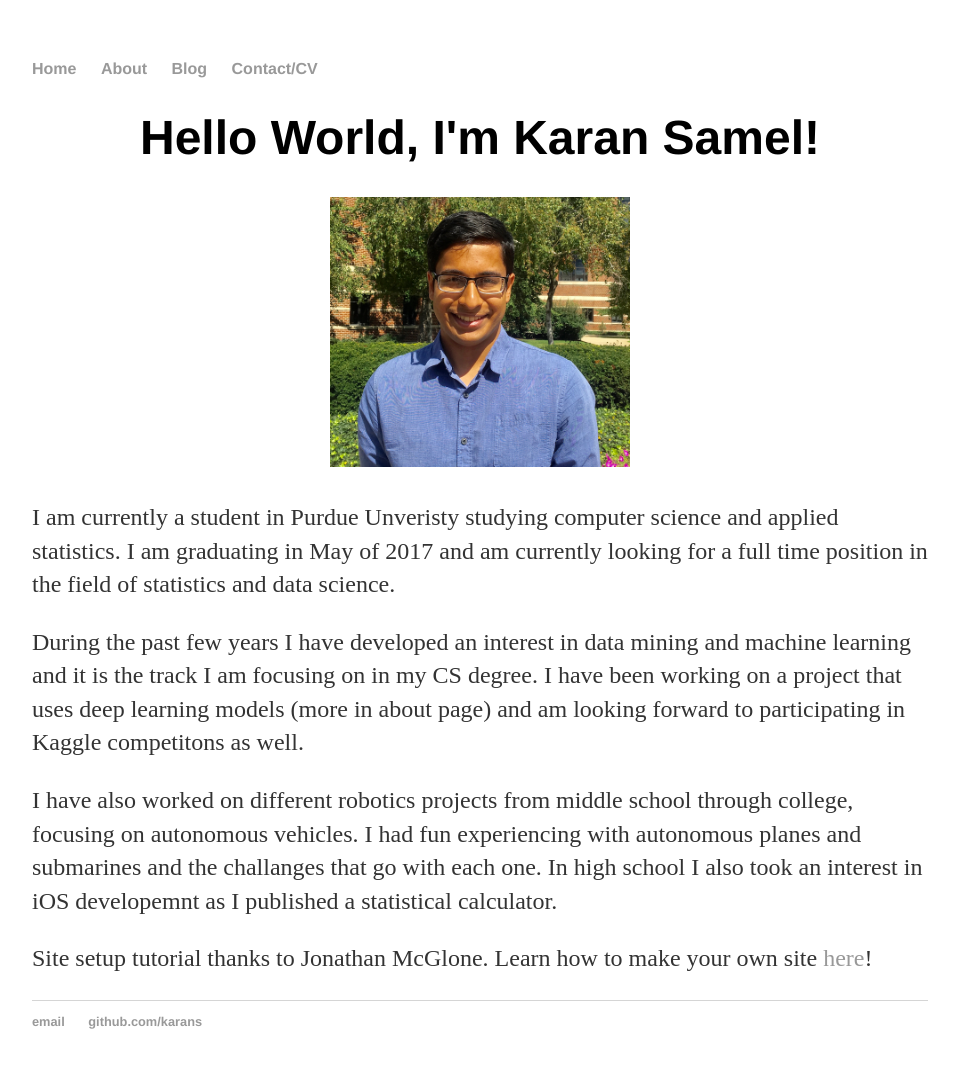
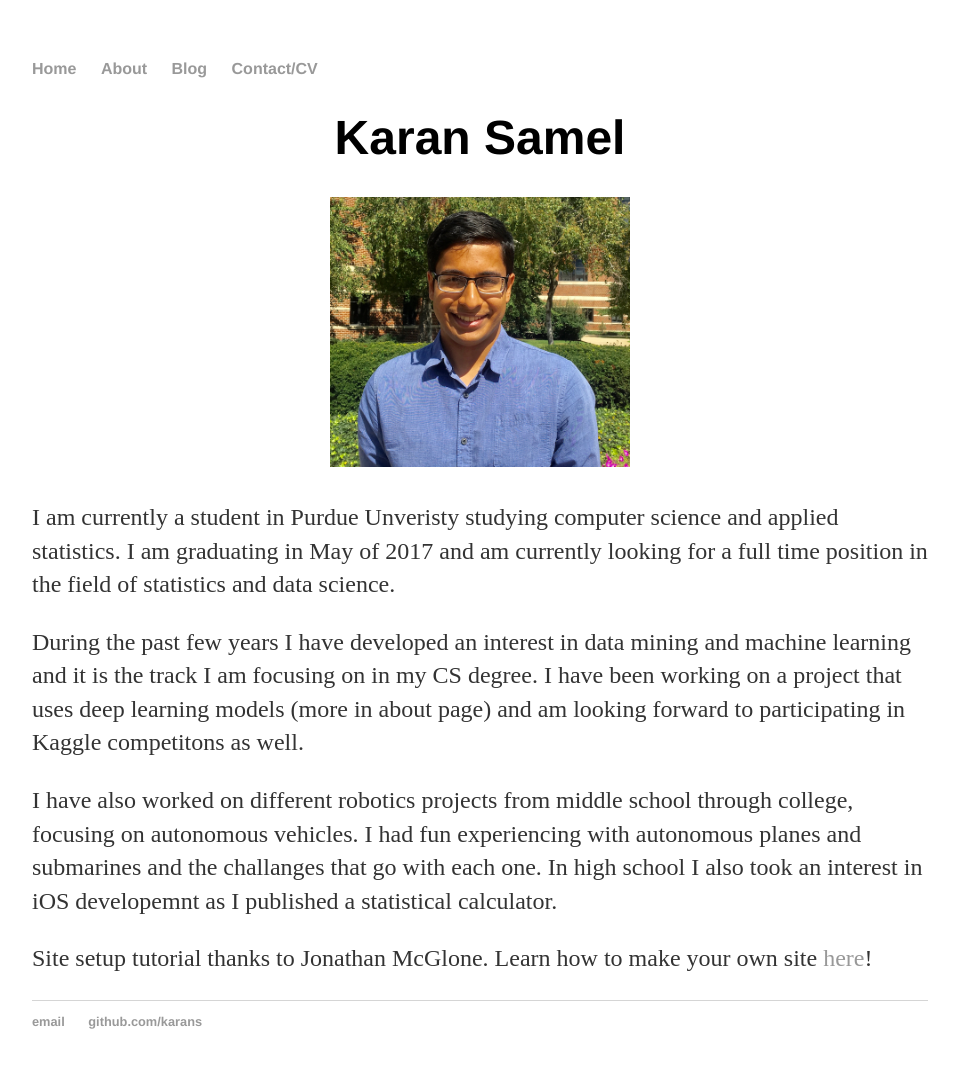
Before and after one commit to karans/karans.github.io, a Jekyll site: the page built from index.html, in a window 1280 px wide. Shown: the whole page, without its empty margins (160-1119 px from the left). Built offline with Jekyll 4.4.1, drawn with Linux system fonts in a browser that asks for light colours.

Commit message:
minor updates

```diff
--- a/about/index.html
+++ b/about/index.html
@@ -68,7 +68,7 @@
 
 	<p>I originally taught a class on C++ and most of my students were in middle school. We got good feedback overall but I thought that C++ was still too advanced to be introduced as an introductory course. Students were able to utliize basic I/O and variable arithmetic. Topics like classes, pointers, includes and an overall understanding of what was occuring could not be grasped, as expected at the age. We developed a class using python which was better understood. I led a programming fundamentals course using Scratch, a visual programming language, which students had fun with.</p>
 
-	<h2>iOS "My Pocked Solver"</h2>
+	<h2>iOS "My Pocket Solver"</h2>
 	<h3>2012-2013</h3>
 
 	<p>I was intrigued by developed processing power in mobile devices, espcially when I got my first smartphone. I played around with the iOS simulator through XCode just for fun, but when I got an iPhone 5, I was more motivated to try app development. The app idea came from the fact that our calculators could not solve equations easily, something that I valued in my math classes. Because of this, I wanted to make a simple equation solver. At the time there were a few solver on the App Store, but regardless I wanted the experience of writing and publishing an app.</p>
--- a/blog/index.html
+++ b/blog/index.html
@@ -6,6 +6,6 @@
 	<ul class="posts">
 
 	  {% for post in site.posts %}
-	    <li><span>{{ post.date | date_to_string }}</span> » <a href="{{ post.url }}" title="{{ post.title }}">{{ post.title }}</a></li>
+	    <li>» <a href="{{ post.url }}" title="{{ post.title }}">{{ post.title }}</a></li>
 	  {% endfor %}
 	</ul>
--- a/index.html
+++ b/index.html
@@ -3,7 +3,7 @@
 title: Karan's Website
 ---
 <div class="Introduction">
-	<h1 align="center">Hello World, I'm Karan Samel!</h1>
+	<h1 align="center">Karan Samel</h1>
 	<p align="center">
 		<img src="/documents/images/home/headshot.png" style="width:300px;height:270px;">
 	</p>
```
